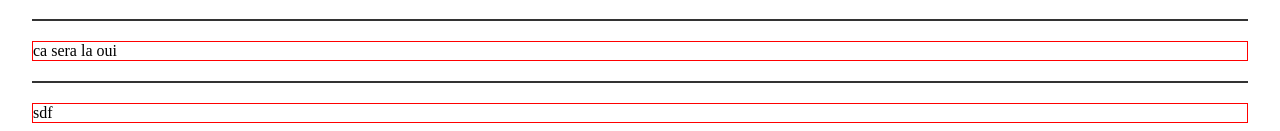
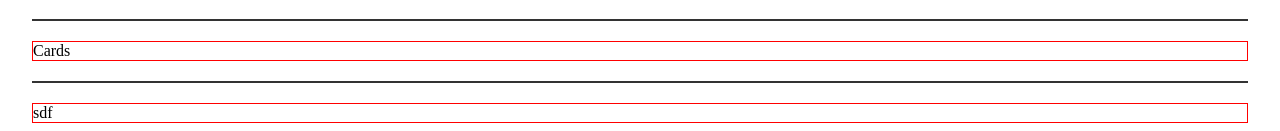
Before and after one commit to GriT5555/FolioC, a React (Vite) app: page / in a window 1280 px wide. Shown: the part 180-311 px from the top of the page. Built offline with nearby package versions, Linux system fonts and the light colour scheme.

Commit message:
File literacy update

```diff
--- a/src/components/Cards.jsx
+++ b/src/components/CardsContainer.jsx
@@ -1,7 +1,9 @@
+import Cards from "../Subcomps/Cards"
+
 export default function CardsContainer(){
     return(
         <section className="ProjectCards">
-            ca sera la oui
+            <Cards />
         </section>
     )
 }
--- a/src/pages/Home.jsx
+++ b/src/pages/Home.jsx
@@ -1,7 +1,7 @@
 import Navbar from "../components/Navbar";
 import Intro from "../components/Intro";
 import Footer from "../components/Footer";
-import CardsContainer from "../components/Cards";
+import CardsContainer from "../components/CardsContainer";
 import Customhr from "../components/CustomHR";
 
 export default function Home(){
```
